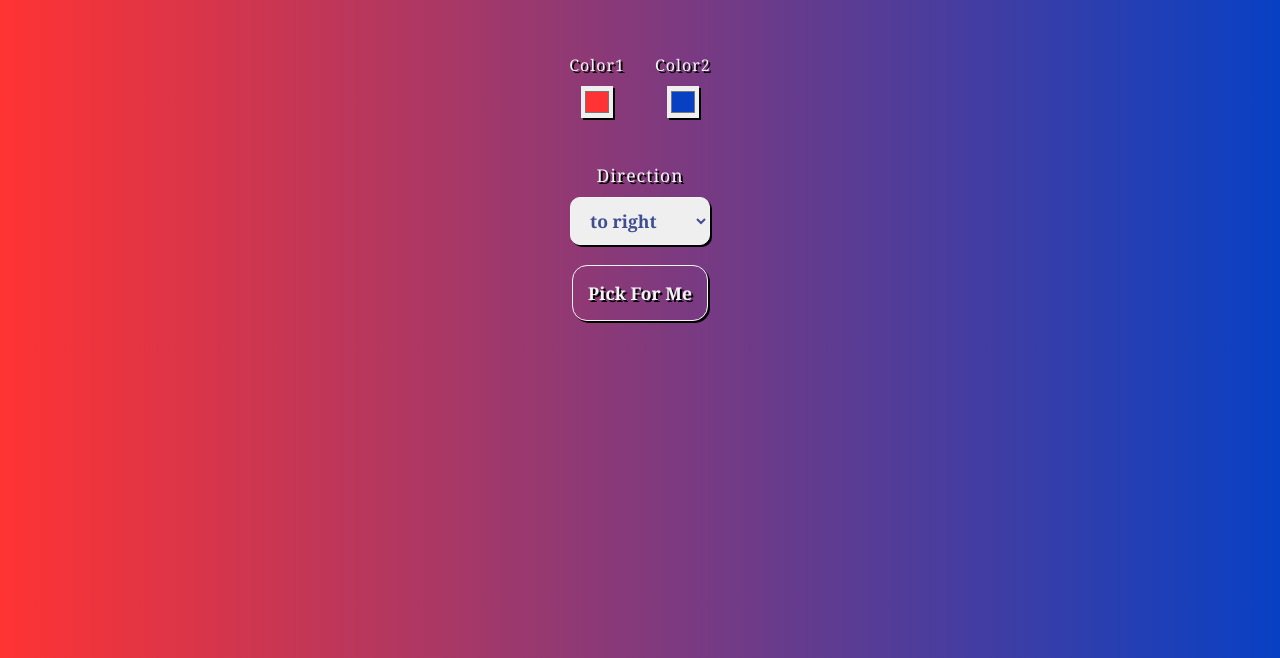
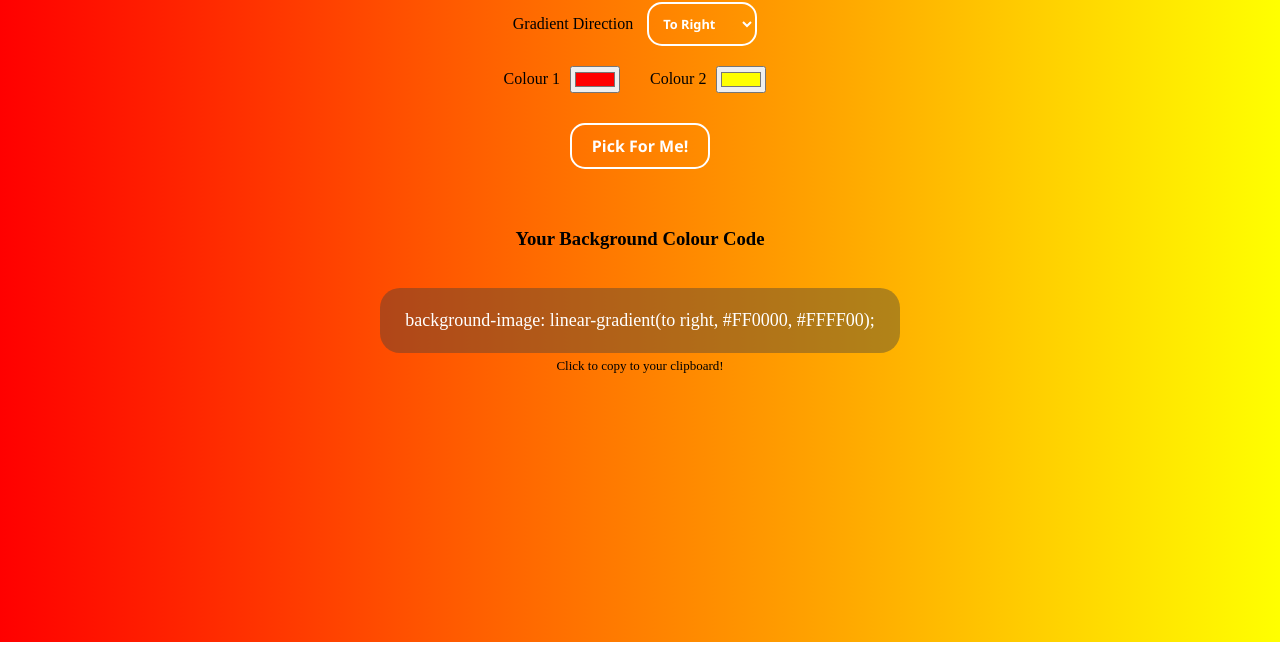
Before and after one commit to ShaineTsou/background-generator, a plain HTML site: page index.html in a window 1280 px wide. Shown: the part 158-816 px from the top of the page. Drawn offline with Linux system fonts and the light colour scheme.

Commit message:
Update to background_generator v2

```diff
--- a/index.html
+++ b/index.html
@@ -2,84 +2,64 @@
 <html lang="en">
     <head>
         <meta charset="UTF-8" />
-    <meta http-equiv="X-UA-Compatible" content="IE=edge" />
         <meta name="viewport" content="width=device-width, initial-scale=1.0" />
         <title>Background Generator</title>
-    <link
-      rel="apple-touch-icon"
-      sizes="180x180"
-      href="./assets/icons/apple-touch-icon.png"
+        <link rel="stylesheet" type="text/css" href="./style.css" />
+    </head>
+    <body>
+        <header class="header">
+            <h1>Background Generator</h1>
+        </header>
+        <div class="background-setting-section">
+            <div class="gradient-direction-menu-wrapper">
+                <label for="gradient-direction-menu">Gradient Direction</label>
+                <select
+                    name="gradient-direction-menu"
+                    id="gradient-direction-menu"
+                    class="gradient-direction-menu"
+                >
+                    <option value="top">To Top</option>
+                    <option value="right" selected>To Right</option>
+                    <option value="bottom">To Bottom</option>
+                    <option value="left">To Left</option>
+                </select>
+            </div>
+            <div class="color-pickers-container">
+                <div class="color-picker-wrapper">
+                    <label for="color-picker-1">Colour 1</label>
+                    <input
+                        class="color-picker"
+                        type="color"
+                        name="color-picker-1"
+                        id="color-picker-1"
+                        value="#ff0000"
                     />
-    <link
-      rel="icon"
-      type="image/png"
-      sizes="32x32"
-      href="./assets/icons/favicon-32x32.png"
+                </div>
+                <div class="color-picker-wrapper">
+                    <label for="color-picker-2">Colour 2</label>
+                    <input
+                        class="color-picker"
+                        type="color"
+                        name="color-picker-2"
+                        id="color-picker-2"
+                        value="#ffff00"
                     />
-    <link
-      rel="icon"
-      type="image/png"
-      sizes="16x16"
-      href="./assets/icons/favicon-16x16.png"
-    />
-    <link rel="manifest" href="./assets/icons/site.webmanifest" />
-    <link
-      rel="mask-icon"
-      href="./assets/icons/safari-pinned-tab.svg"
-      color="#ff8906"
-    />
-    <link rel="shortcut icon" href="./assets/icons/favicon.ico" />
-    <meta name="msapplication-TileColor" content="#000000" />
-    <meta
-      name="msapplication-config"
-      content="/assets/icons/browserconfig.xml"
-    />
-    <meta name="theme-color" content="#ffffff" />
-    <link
-      rel="stylesheet"
-      href="https://cdnjs.cloudflare.com/ajax/libs/font-awesome/5.15.3/css/all.min.css"
-    />
-    <link rel="stylesheet" href="style.css" />
-  </head>
-  <body id="body">
-    <h1 class="title">Background Generator</h1>
-    <div class="color-input-container" id="color-input-container">
-      <label for="color1" class="color-input-label"
-        >Color1
-        <input
-          type="color"
-          name="color1"
-          class="color-input"
-          id="color1"
-          value="#ff3333"
-        />
-      </label>
-      <label for="color2" class="color-input-label"
-        >Color2
-        <input
-          type="color"
-          name="color2"
-          class="color-input"
-          id="color2"
-          value="#0840c4"
-        />
-      </label>
                 </div>
-    <p class="direction-title">Direction</p>
-    <select name="direction" id="direction" class="direction">
-      <option value="top">to top</option>
-      <option value="right" selected>to right</option>
-      <option value="bottom">to bottom</option>
-      <option value="left">to left</option>
-    </select>
-    <button class="random-btn" id="random-btn">Pick For Me</button>
-    <div class="bg-code-container" id="bg-code-container">
-      <h2 class="subtitle">Current CSS Background</h2>
-      <pre class="bg-code" id="bg-code">
-background: linear-gradient(to right, rgb(231, 141, 141), rgb(8, 64,196));</pre
-      >
-      <span class="copied" id="copied">Copied!</span>
             </div>
-    <script src="script.js"></script>
+            <button id="random-picker" type="button">Pick For Me!</button>
+        </div>
+        <div class="color-code-section">
+            <h3>Your Background Colour Code</h3>
+            <div class="color-code-box">
+                <p id="color-code" class="color-code">
+                    background-image: linear-gradient(to right, #FF0000,
+                    #FFFF00);
+                </p>
+            </div>
+            <p id="cta-info" class="cta-info">
+                Click to copy to your clipboard!
+            </p>
+        </div>
+        <script type="text/javascript" src="./script.js"></script>
     </body>
 </html>
--- a/script.js
+++ b/script.js
@@ -1,68 +1,80 @@
-const body = document.querySelector("#body");
-const color1 = document.querySelector("#color1");
-const color2 = document.querySelector("#color2");
-const direction = document.querySelector("#direction");
-const randomBtn = document.querySelector("#random-btn");
-const bgCodeContainer = document.querySelector("#bg-code-container");
-const bgCode = document.querySelector("#bg-code");
-const copied = document.querySelector("#copied");
+const colorPicker1 = document.querySelector("#color-picker-1");
+const colorPicker2 = document.querySelector("#color-picker-2");
+const directionSelector = document.querySelector("#gradient-direction-menu");
+const colorCodeBox = document.querySelector(".color-code-box");
+const colorCode = document.querySelector("#color-code");
+const ctaInfo = document.querySelector("#cta-info");
+const randomPicker = document.querySelector("#random-picker");
 
-// Set initial background
-body.style.background = `linear-gradient(to ${direction.value}, ${color1.value}, ${color2.value})`;
+const ctaCopyToClipboard = "Click to copy to your clipboard!";
+const ctaCopied = "Copied!";
+const directionList = ["top", "right", "bottom", "left"];
 
-const changeBackground = function () {
-  // Display bgCodeContainer
-  if (bgCodeContainer.style.display === "none") {
-    x.style.display = "flex";
-  }
-
-  bgCodeContainer.style.display = "flex";
-  body.style.background = `linear-gradient(to ${direction.value}, ${color1.value}, ${color2.value})`;
-  bgCode.textContent = `background: ${body.style.background};`;
-
-  // Hide copied
-  if (copied.style.display === "block") {
-    copied.style.display = "none";
-  }
+const setColorCode = (backgroundStyle) => {
+    if (typeof backgroundStyle === 'string' && backgroundStyle.length > 0) {
+        colorCode.textContent = `background-image: ${backgroundStyle}`;
+    }
 };
 
-// Pick random background
-const getRandomBgDirection = function () {
-  const directions = ["top", "right", "bottom", "left"];
-  const randomIndex = Math.floor(Math.random() * 4);
+const setBackgroundImage = () => {
+    if (typeof colorPicker1.value !== "string" ||
+        typeof colorPicker2.value !== "string" ||
+        typeof directionSelector.value !== "string"
+    ) {
+        return null;
+    }
 
-  return directions[randomIndex];
+    const color1 = colorPicker1.value.toUpperCase() || "red";
+    const color2 = colorPicker2.value.toUpperCase() || "yellow";
+    const direction = directionSelector.value.toLowerCase() || "right";
+
+    const backgroundStyle = `linear-gradient(to ${direction}, ${color1}, ${color2})`;
+    document.body.style.backgroundImage = backgroundStyle;
+    setColorCode(backgroundStyle);
+
+    ctaInfo.textContent = ctaCopyToClipboard;
 };
 
-const getRandomHexColor = function () {
-  const hexColorArr = [];
+const convertNumToHex = (num) => {
+    if (!num || typeof num !== "number") return null;
 
-  for (let i = 0; i < 3; i++) {
-    const randomHex = Math.floor(Math.random() * 256).toString(16);
-    const hexColor = randomHex.length === 1 ? `0${randomHex}` : randomHex;
-    hexColorArr.push(hexColor);
-  }
-
-  return `#${hexColorArr.join("")}`;
+    let hex = num.toString(16);
+    return hex.length === 1 ? "0" + hex : hex;
 };
 
-const getRandomBackground = function () {
-  color1.value = getRandomHexColor();
-  color2.value = getRandomHexColor();
-  direction.value = getRandomBgDirection();
-  changeBackground();
+const getRandomInt = (maxNum) => {
+    if (!maxNum || typeof maxNum !== "number") return null;
+
+    return Math.floor(Math.random() * maxNum);
 };
 
-async function clipboardCopy() {
-  let text = bgCode.textContent;
-  await navigator.clipboard.writeText(text);
+const getRandomColorHex = () => {
+    const rHex = convertNumToHex(getRandomInt(256));
+    const gHex = convertNumToHex(getRandomInt(256));
+    const bHex = convertNumToHex(getRandomInt(256));
 
-  // Show copied
-  copied.style.display = "block";
-}
+    return `#${rHex}${gHex}${bHex}`;
+};
 
-color1.addEventListener("input", changeBackground);
-color2.addEventListener("input", changeBackground);
-direction.addEventListener("input", changeBackground);
-bgCode.addEventListener("click", clipboardCopy);
-randomBtn.addEventListener("click", getRandomBackground);
+const getRandomDirection = () => {
+    const index = getRandomInt(4);
+    return directionList[index];
+};
+
+const pickRandomBackgroundImage = () => {
+    colorPicker1.value = getRandomColorHex();
+    colorPicker2.value = getRandomColorHex();
+    directionSelector.value = getRandomDirection();
+    setBackgroundImage();
+};
+
+const copyToClipboard = () => {
+    navigator.clipboard.writeText(colorCode.innerText);
+    ctaInfo.textContent = ctaCopied;
+};
+
+colorPicker1.addEventListener("input", setBackgroundImage);
+colorPicker2.addEventListener("input", setBackgroundImage);
+directionSelector.addEventListener("input", setBackgroundImage);
+colorCodeBox.addEventListener("click", copyToClipboard);
+randomPicker.addEventListener("click", pickRandomBackgroundImage);
--- a/style.css
+++ b/style.css
@@ -1,171 +1,116 @@
-:root {
-  --main-title-color: rgb(241, 241, 241);
-  --sub-title-color: rgb(204, 204, 204);
-  --color-input-label-color: whitesmoke;
-  --random-btn-text-color: whitesmoke;
-  --random-btn-hover-text: rgb(248, 153, 74);
-  --random-btn-hover-border: rgb(248, 153, 74);
-  --copied-text-color: rgb(248, 153, 74);
-}
-
-html {
-  box-sizing: border-box;
-}
-
-*,
-*:before,
-*:after {
-  box-sizing: inherit;
+html,
+body {
+    margin: 0;
+    padding: 0;
+    height: 100vh;
+    width: 100%;
 }
 
 body {
-  min-height: 100vh;
-  text-align: center;
-  font-family: "Georgia", cursive;
-  padding: 60px 10px;
-  display: flex;
-  flex-direction: column;
-  align-items: center;
+    /* Default gradient background */
+    background-image: linear-gradient(to right, #ff0000, #ffff00);
 }
 
-.title {
-  color: var(--main-title-color);
-  letter-spacing: 5px;
-  text-transform: uppercase;
-  font-size: 2.5rem;
-  text-shadow: 4px 4px black;
+.header {
+    padding: 30px;
+    text-align: center;
 }
 
-.color-input-container {
-  width: 50%;
-  margin: 20px 0;
-  display: flex;
-  justify-content: center;
+.gradient-direction-menu {
+    margin: 0 10px;
+    padding: 10px;
+
+    border: 2px solid white;
+    border-radius: 15px;
+    background-color: transparent;
+    font-size: 0.8rem;
+    font-family: "Segoe UI", Tahoma, Geneva, Verdana, sans-serif;
+    font-weight: bold;
+    cursor: pointer;
+    color: white;
 }
 
-.color-input-container .color-input-label {
-  margin: 15px;
-  color: var(--color-input-label-color);
-  letter-spacing: 1px;
-  font-weight: 500;
-  display: flex;
-  flex-direction: column;
-  align-items: center;
-  justify-content: center;
-  text-shadow: 2px 2px black;
+.gradient-direction-menu:hover {
+    box-shadow: 3px 3px 7px #414141;
 }
 
-.color-input-container .color-input {
-  width: 32px;
-  height: 32px;
-  border: none;
-  margin: 10px;
-  cursor: pointer;
-  box-shadow: 2px 2px black;
+.background-setting-section {
+    display: flex;
+    flex-direction: column;
+    justify-content: center;
+    align-items: center;
+    padding: 20px;
+    flex-wrap: wrap;
 }
 
-.direction-title {
-  margin: 0 0 10px 0;
-  padding: 0;
-  color: whitesmoke;
-  letter-spacing: 1px;
-  font-size: 1.1rem;
-  text-shadow: 2px 2px black;
+.color-pickers-container {
+    display: flex;
+    flex-wrap: wrap;
+    padding: 10px;
 }
 
-.direction {
-  width: 140px;
-  margin: 0px 0 20px 0;
-  font-size: 1.1rem;
-  font-family: "Georgia", cursive;
-  font-weight: 600;
-  cursor: pointer;
-  border: 1px solid whitesmoke;
-  border-radius: 10px;
-  padding: 10px 15px;
-  color: rgb(62, 78, 144);
-  box-shadow: 2px 2px black;
-  outline: none;
+.color-picker {
+    margin: 0 10px;
+    cursor: pointer;
 }
 
-.random-btn {
-  cursor: pointer;
-  border: 1px solid whitesmoke;
-  border-radius: 15px;
-  background-color: transparent;
-  padding: 15px;
-  font-family: "Georgia", cursive;
-  font-size: 1.1rem;
-  font-weight: 600;
-  color: var(--random-btn-text-color);
-  text-shadow: 2px 2px black;
-  box-shadow: 2px 2px black;
+.color-picker:hover {
+    box-shadow: 3px 3px 7px #414141;
 }
 
-.random-btn:hover {
-  background-color: var(--random-btn-text-color);
-  color: var(--random-btn-hover-text);
-  border: 1px solid var(--random-btn-hover-border);
-  text-shadow: none;
-  box-shadow: none;
+.color-picker-wrapper {
+    margin: 10px;
+    display: flex;
+    justify-content: center;
+    align-items: center;
 }
 
-.bg-code-container {
-  width: 100%;
-  display: none;
-  flex-direction: column;
-  justify-content: center;
-  align-items: center;
+#random-picker {
+    border: 2px solid white;
+    border-radius: 15px;
+    background-color: transparent;
+    margin: 10px;
+    padding: 10px 20px;
+    font-size: 1rem;
+    font-family: "Segoe UI", Tahoma, Geneva, Verdana, sans-serif;
+    font-weight: bold;
+    cursor: pointer;
+    color: white;
 }
 
-.bg-code-container .subtitle {
-  color: var(--sub-title-color);
-  letter-spacing: 3px;
-  text-transform: uppercase;
-  font-size: 1.75rem;
-  text-shadow: 2px 2px black;
+#random-picker:hover {
+    box-shadow: 3px 3px 7px #414141;
 }
 
-.bg-code-container .bg-code {
-  margin: 20px auto;
-  max-width: 80%;
-  overflow-x: auto;
-  white-space: nowrap;
-  padding: 35px 20px;
-  border-radius: 20px;
-  border: 1px solid whitesmoke;
-  background-color: black;
-  color: whitesmoke;
-  line-height: 0px;
-  font-size: 1.1rem;
-  cursor: pointer;
+.color-code-section {
+    display: flex;
+    flex-direction: column;
+    justify-content: center;
+    align-items: center;
+    padding: 10px 30px;
 }
 
-.bg-code-container .copied {
-  display: none;
-  color: var(--copied-text-color);
-  font-weight: 600;
-  font-size: 1rem;
-  letter-spacing: 1px;
-  text-shadow: 2px 2px rgb(49, 49, 49);
+.color-code-box {
+    margin: 20px;
+    margin-bottom: 0px;
+    padding: 10px 25px;
+    min-width: 250px;
+    min-height: 45px;
+    background-color: rgba(60, 60, 60, 0.4);
+    border-radius: 20px;
+    display: flex;
+    justify-content: center;
+    align-items: center;
+    cursor: pointer;
+    font-size: large;
+    color: white;
 }
 
-@media screen and (max-width: 480px) {
-  .title {
-    font-size: 1.5rem;
-    letter-spacing: 1px;
-    text-shadow: 3px 3px black;
-  }
+.color-code {
+    margin: 0;
+}
 
-  .bg-code-container .subtitle {
-    letter-spacing: 1px;
-    font-size: 1.1rem;
-    text-shadow: 2px 2px black;
-  }
-
-  .bg-code-container .bg-code {
-    margin: 10px auto;
-    padding: 25px 15px;
-    font-size: 0.9rem;
-  }
+.cta-info {
+    margin-top: 5px;
+    font-size: small;
 }
```
Lines whose indentation alone changed are shown as unchanged.
